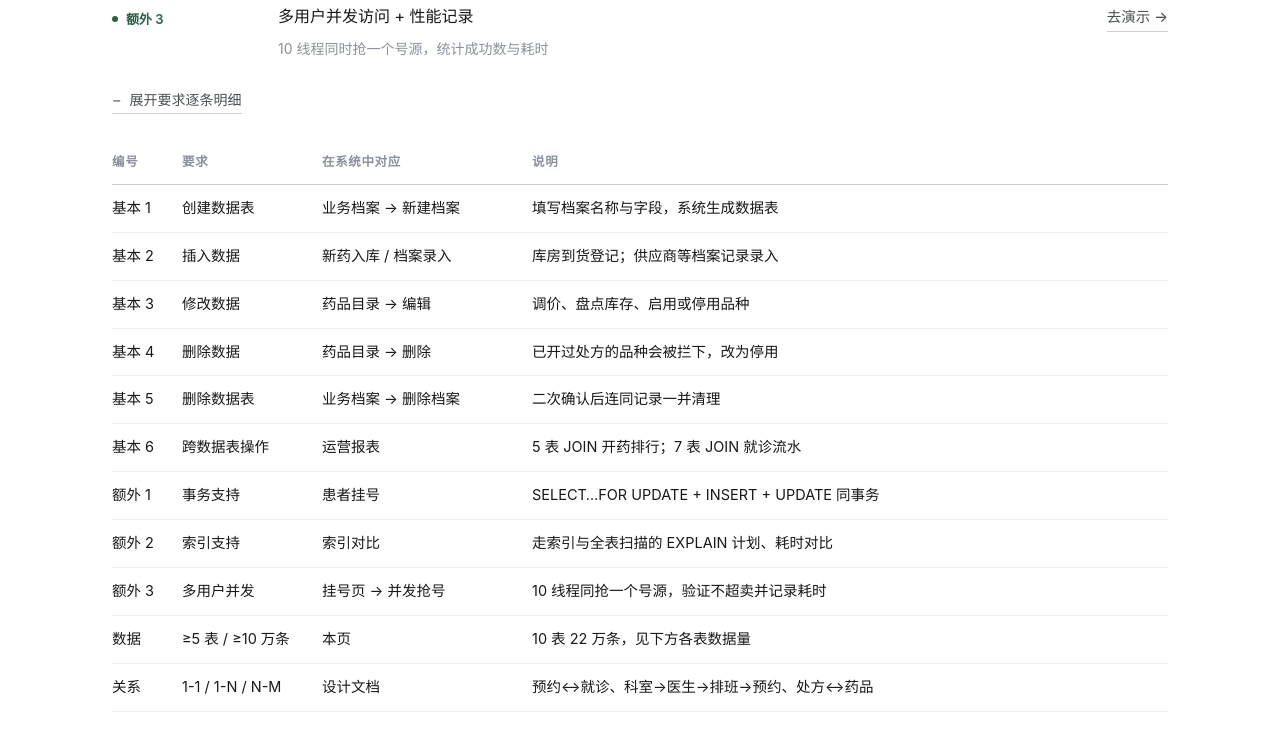
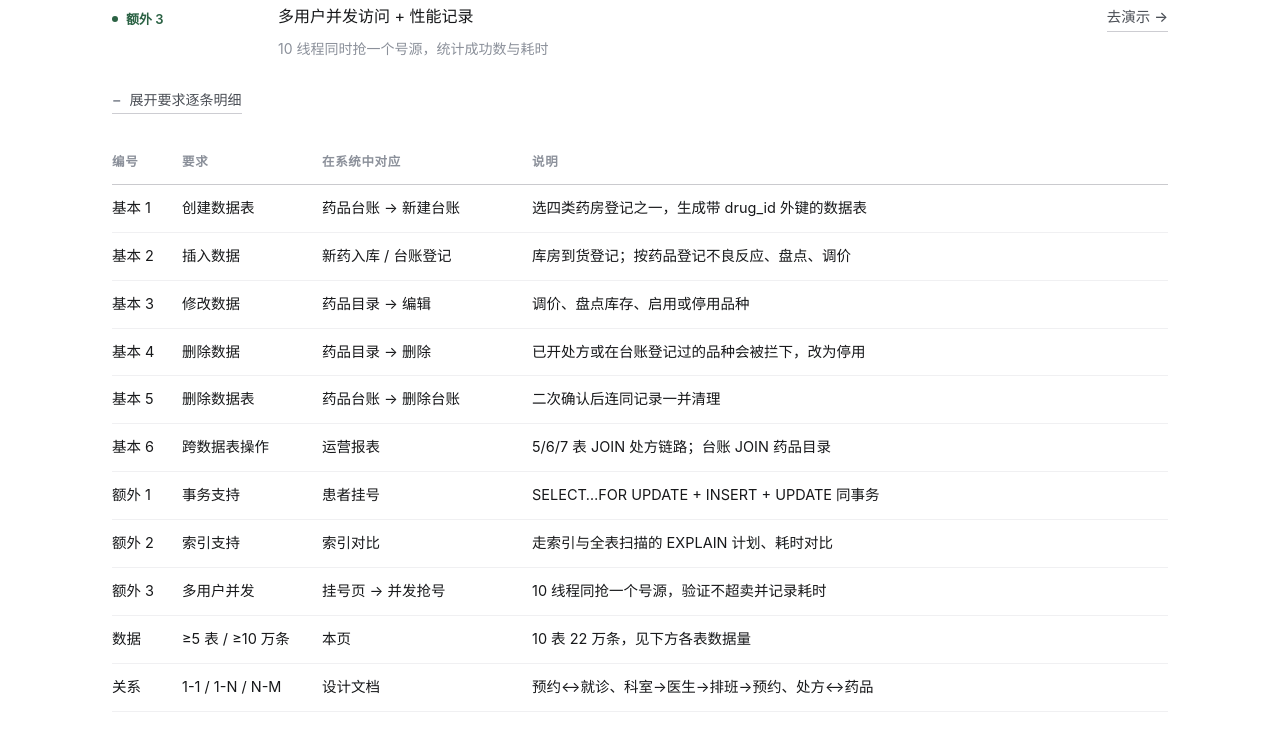
Before and after one commit to Dark-Urge-Love/Database-Systems-Course-Project, a Flask app: page / in a window 1280 px wide, after a click on "展开要求逐条明细". Shown: the part 797-1549 px from the top of the page. Run offline with Flask 3, Linux system fonts and the light colour scheme; data that the repository does not hold is empty; parts of the project's set-up code (start-up, migrations or seed data) failed here and were passed over.

Commit message:
创建数据表与跨表操作都落到药品上：业务档案改为药品台账，建表自动挂 drug_id 外键、四类医药模板一键带字段、录入先选药；新增药品消耗排行(6表JOIN)与药品台账总览(台账JOIN药品)两张报表；药品被台账引用时禁止删除

```diff
--- a/作业1_智慧医疗门诊预约系统/webapp/dao.py
+++ b/作业1_智慧医疗门诊预约系统/webapp/dao.py
@@ -128,6 +128,26 @@ def report_doctor_revenue(limit=10):
     )
 
 
+def report_drug_consume(limit=15):
+    """药品消耗排行：按「科室 × 药品」统计开出的数量与金额。
+       prescription_item → prescription → visit → doctor → department → drug（6 表）"""
+    return query_all(
+        "SELECT dp.dept_name AS 科室, dr.drug_name AS 药品, dr.spec AS 规格, "
+        "SUM(i.quantity) AS 开药数量, "
+        "ROUND(SUM(i.quantity * i.unit_price), 2) AS 开药金额, "
+        "COUNT(DISTINCT pr.presc_id) AS 处方张数 "
+        "FROM prescription_item i "
+        "JOIN prescription pr ON i.presc_id = pr.presc_id "
+        "JOIN visit v ON pr.visit_id = v.visit_id "
+        "JOIN doctor d ON v.doctor_id = d.doctor_id "
+        "JOIN department dp ON d.dept_id = dp.dept_id "
+        "JOIN drug dr ON i.drug_id = dr.drug_id "
+        "GROUP BY dp.dept_id, dp.dept_name, dr.drug_id, dr.drug_name, dr.spec "
+        "ORDER BY 开药金额 DESC LIMIT %s",
+        [limit],
+    )
+
+
 def report_patient_flow(patient_id, limit=20):
     """单个患者的完整就诊流水：patient + appointment + visit + prescription
        + prescription_item + drug + doctor（7 表 join）"""
--- a/作业1_智慧医疗门诊预约系统/webapp/static/style.css
+++ b/作业1_智慧医疗门诊预约系统/webapp/static/style.css
@@ -487,6 +487,27 @@ button.close {
 }
 button.close:hover { background: #f4f4f5; color: var(--ink); opacity: 1; }
 
+/* 台账模板选择：细线分隔，不用卡片 */
+.tpl-pick { margin: 8px 0 20px; }
+.tpl {
+  display: block; width: 100%; text-align: left;
+  padding: 9px 0; margin: 0; border: 0; border-top: 1px solid var(--rule);
+  background: none; border-radius: 0; font: inherit; cursor: pointer;
+}
+.tpl-pick .tpl:first-child { border-top: 0; }
+.tpl b {
+  display: block; font-size: 13.5px; font-weight: 600;
+  color: var(--ink-2); letter-spacing: -.01em;
+}
+.tpl span { font-size: 12px; color: var(--ink-3); }
+.tpl:hover { opacity: 1; }
+.tpl:hover b { color: var(--ink); }
+.tpl.on b { color: var(--green); }
+.tpl.on b::after {
+  content: " 已选"; font-weight: 400; font-size: 11px; color: var(--ink-3);
+  letter-spacing: 0;
+}
+
 /* 档案字段编辑行 */
 .field-row {
   display: grid; grid-template-columns: 1fr 104px 60px 26px;
--- a/作业1_智慧医疗门诊预约系统/webapp/templates/dashboard.html
+++ b/作业1_智慧医疗门诊预约系统/webapp/templates/dashboard.html
@@ -72,12 +72,12 @@
           <tr><th style="width:70px">编号</th><th style="width:140px">要求</th><th style="width:210px">在系统中对应</th><th>说明</th></tr>
         </thead>
         <tbody>
-          <tr><td>基本 1</td><td>创建数据表</td><td>业务档案 → 新建档案</td><td>填写档案名称与字段，系统生成数据表</td></tr>
-          <tr><td>基本 2</td><td>插入数据</td><td>新药入库 / 档案录入</td><td>库房到货登记；供应商等档案记录录入</td></tr>
+          <tr><td>基本 1</td><td>创建数据表</td><td>药品台账 → 新建台账</td><td>选四类药房登记之一，生成带 drug_id 外键的数据表</td></tr>
+          <tr><td>基本 2</td><td>插入数据</td><td>新药入库 / 台账登记</td><td>库房到货登记；按药品登记不良反应、盘点、调价</td></tr>
           <tr><td>基本 3</td><td>修改数据</td><td>药品目录 → 编辑</td><td>调价、盘点库存、启用或停用品种</td></tr>
-          <tr><td>基本 4</td><td>删除数据</td><td>药品目录 → 删除</td><td>已开过处方的品种会被拦下，改为停用</td></tr>
-          <tr><td>基本 5</td><td>删除数据表</td><td>业务档案 → 删除档案</td><td>二次确认后连同记录一并清理</td></tr>
-          <tr><td>基本 6</td><td>跨数据表操作</td><td>运营报表</td><td>5 表 JOIN 开药排行；7 表 JOIN 就诊流水</td></tr>
+          <tr><td>基本 4</td><td>删除数据</td><td>药品目录 → 删除</td><td>已开处方或在台账登记过的品种会被拦下，改为停用</td></tr>
+          <tr><td>基本 5</td><td>删除数据表</td><td>药品台账 → 删除台账</td><td>二次确认后连同记录一并清理</td></tr>
+          <tr><td>基本 6</td><td>跨数据表操作</td><td>运营报表</td><td>5/6/7 表 JOIN 处方链路；台账 JOIN 药品目录</td></tr>
           <tr><td>额外 1</td><td>事务支持</td><td>患者挂号</td><td>SELECT…FOR UPDATE + INSERT + UPDATE 同事务</td></tr>
           <tr><td>额外 2</td><td>索引支持</td><td>索引对比</td><td>走索引与全表扫描的 EXPLAIN 计划、耗时对比</td></tr>
           <tr><td>额外 3</td><td>多用户并发</td><td>挂号页 → 并发抢号</td><td>10 线程同抢一个号源，验证不超卖并记录耗时</td></tr>
--- a/作业1_智慧医疗门诊预约系统/webapp/views.py
+++ b/作业1_智慧医疗门诊预约系统/webapp/views.py
@@ -186,11 +186,11 @@ def api_concurrency_demo():
 # 标识符无法参数化，统一走正则白名单校验；值全部 %s 参数化传入。
 # =====================================================================
 _IDENT = re.compile(r"^[A-Za-z_][A-Za-z0-9_]{0,63}$")
-_ARCHIVE_PREFIX = "archive_"
+_ARCHIVE_PREFIX = "ledger_"
 CORE_TABLES = {"department", "doctor", "patient", "schedule", "appointment",
                "visit", "prescription", "drug", "prescription_item", "payment"}
 
-# 业务档案可选的字段类型：key → (界面文案, 物理类型)
+# 药品台账可选的字段类型：key → (界面文案, 物理类型)
 ARCHIVE_TYPES = {
     "text":  ("文本", "VARCHAR(100)"),
     "long":  ("长文本", "VARCHAR(255)"),
@@ -198,6 +198,42 @@ ARCHIVE_TYPES = {
     "money": ("金额", "DECIMAL(10,2)"),
     "date":  ("日期", "DATE"),
 }
+
+# 台账模板：药房里真实在用的四类登记，建表时一键带出字段
+LEDGER_TEMPLATES = [
+    {"key": "adr", "name": "药品不良反应登记",
+     "note": "患者用药后出现的不良反应与处理",
+     "fields": [
+         {"label": "反应表现", "type": "long", "required": True},
+         {"label": "发生日期", "type": "date", "required": True},
+         {"label": "严重程度", "type": "text"},
+         {"label": "处理措施", "type": "long"},
+     ]},
+    {"key": "stock", "name": "药品库存盘点",
+     "note": "账面数量与实盘数量对照，核对损耗",
+     "fields": [
+         {"label": "盘点日期", "type": "date", "required": True},
+         {"label": "账面数量", "type": "int", "required": True},
+         {"label": "实盘数量", "type": "int", "required": True},
+         {"label": "盘点人", "type": "text"},
+     ]},
+    {"key": "price", "name": "药品调价记录",
+     "note": "每次调价留痕，方便追溯价格变动",
+     "fields": [
+         {"label": "调整日期", "type": "date", "required": True},
+         {"label": "原单价", "type": "money", "required": True},
+         {"label": "新单价", "type": "money", "required": True},
+         {"label": "调整原因", "type": "text"},
+     ]},
+    {"key": "cold", "name": "冷链温控记录",
+     "note": "需冷藏药品的每日温度登记",
+     "fields": [
+         {"label": "记录日期", "type": "date", "required": True},
+         {"label": "温度（℃）", "type": "money", "required": True},
+         {"label": "记录时段", "type": "text"},
+         {"label": "是否超标", "type": "text"},
+     ]},
+]
 
 
 def _check_ident(name):
@@ -379,6 +415,16 @@ def api_drug_delete(drug_id):
             if used:
                 return _err("「%s」已产生 %d 条处方记录，不能删除。"
                             "如不再使用，请在编辑中把状态改为停用。" % (row["drug_name"], used))
+            # 台账通过外键指向 drug，登记过的药品同样不能删（这里提前给出可读提示）
+            ledgers = []
+            for t in _ledger_tables(cur):
+                cur.execute("SELECT COUNT(*) AS c FROM `%s` WHERE drug_id = %%s" % t, (drug_id,))
+                if cur.fetchone()["c"]:
+                    ledgers.append(_archive_meta(cur, t)["name"])
+            if ledgers:
+                return _err("「%s」已在台账「%s」中登记，不能删除。"
+                            "如不再使用，请在编辑中把状态改为停用。"
+                            % (row["drug_name"], "、".join(ledgers)))
             cur.execute("DELETE FROM drug WHERE drug_id = %s", (drug_id,))
         return _ok({"message": "已从药品目录删除：%s" % row["drug_name"],
                     "sql": "DELETE FROM drug WHERE drug_id = %s"})
@@ -387,19 +433,20 @@ def api_drug_delete(drug_id):
 
 
 # ---------------------------------------------------------------------
-# 业务档案：新建档案（CREATE TABLE）/ 录入记录（INSERT）/ 删除档案（DROP TABLE）
+# 药品台账：新建台账（CREATE TABLE + 外键）/ 录入记录（INSERT）/ 删除台账（DROP TABLE）
+# 每张台账都带 drug_id 外键指向药品目录，录入时先选药，台账永远是药品的子表。
 # ---------------------------------------------------------------------
 def _archive_meta(cur, table):
-    """读取档案的业务定义：档案名与字段名都来自数据表的注释。"""
+    """读取台账的业务定义：台账名与字段名都来自数据表的注释。"""
     _check_ident(table)
     if not table.startswith(_ARCHIVE_PREFIX):
-        raise BizError("该档案不存在")
+        raise BizError("该台账不存在")
     cur.execute(
         "SELECT table_comment FROM information_schema.tables "
         "WHERE table_schema = DATABASE() AND table_name = %s", (table,))
     head = cur.fetchone()
     if not head:
-        raise BizError("该档案不存在")
+        raise BizError("该台账不存在")
     cur.execute(
         "SELECT column_name, column_type, column_comment, is_nullable "
         "FROM information_schema.columns "
@@ -408,7 +455,7 @@ def _archive_meta(cur, table):
     fields = []
     for r in cur.fetchall():
         name = r.get("COLUMN_NAME") or r.get("column_name")
-        if name in ("id", "created_at"):
+        if name in ("id", "drug_id", "created_at"):
             continue
         fields.append({
             "key": name,
@@ -420,23 +467,33 @@ def _archive_meta(cur, table):
             "fields": fields}
 
 
+def _ledger_tables(cur):
+    cur.execute(
+        "SELECT table_name FROM information_schema.tables "
+        "WHERE table_schema = DATABASE() AND table_name LIKE 'ledger\\_%' "
+        "ORDER BY create_time DESC")
+    return [r.get("TABLE_NAME") or r.get("table_name") for r in cur.fetchall()]
+
+
 @bp.route("/api/archives")
 def api_archives():
     try:
         with get_cursor() as cur:
-            cur.execute(
-                "SELECT table_name, table_comment FROM information_schema.tables "
-                "WHERE table_schema = DATABASE() AND table_name LIKE 'archive\\_%' "
-                "ORDER BY create_time DESC")
             items = []
-            for r in cur.fetchall():
-                t = r.get("TABLE_NAME") or r.get("table_name")
+            for t in _ledger_tables(cur):
                 meta = _archive_meta(cur, t)
-                cur.execute("SELECT COUNT(*) AS c FROM `%s`" % t)
-                meta["count"] = cur.fetchone()["c"]
+                cur.execute("SELECT COUNT(*) AS c, COUNT(DISTINCT drug_id) AS d "
+                            "FROM `%s`" % t)
+                row = cur.fetchone()
+                meta["count"] = row["c"]
+                meta["drug_count"] = row["d"]
                 items.append(meta)
-        return _ok({"items": items, "types": [
-            {"key": k, "label": v[0]} for k, v in ARCHIVE_TYPES.items()]})
+            # 台账录入时只能从药品目录里选，这里一次性把候选带过去
+            cur.execute("SELECT drug_id AS id, drug_name AS name, spec, unit "
+                        "FROM drug WHERE status = 1 ORDER BY drug_name")
+            drugs = cur.fetchall()
+        return _ok({"items": items, "drugs": drugs, "templates": LEDGER_TEMPLATES,
+                    "types": [{"key": k, "label": v[0]} for k, v in ARCHIVE_TYPES.items()]})
     except BizError as e:
         return _err(str(e))
     except pymysql.MySQLError as e:
@@ -448,14 +505,14 @@ def api_archive_create():
     body = request.get_json(silent=True) or {}
     name = (body.get("name") or "").strip()
     if not name:
-        return _err("请填写档案名称")
+        return _err("请填写台账名称")
     if len(name) > 30:
-        return _err("档案名称不能超过 30 字")
+        return _err("台账名称不能超过 30 字")
     raw_fields = body.get("fields") or []
     if not 1 <= len(raw_fields) <= 8:
         return _err("请设置 1~8 个字段")
 
-    cols, labels, seen = [], [], set()
+    cols, seen = [], set()
     for i, f in enumerate(raw_fields, start=1):
         label = (f.get("label") or "").strip()
         if not label:
@@ -470,22 +527,28 @@ def api_archive_create():
             return _err("字段「%s」的类型不支持" % label)
         cols.append("f%d %s%s COMMENT '%s'" % (
             i, t[1], " NOT NULL" if f.get("required") else "", label))
-        labels.append(label)
 
     table = _ARCHIVE_PREFIX + uuid.uuid4().hex[:10]
-    sql = ("CREATE TABLE `%s` (id INT AUTO_INCREMENT PRIMARY KEY, %s, "
-           "created_at DATETIME NOT NULL DEFAULT CURRENT_TIMESTAMP) "
-           "ENGINE=InnoDB DEFAULT CHARSET=utf8mb4 COMMENT='%s'"
-           % (table, ", ".join(cols), name))
+    # drug_id 是台账与药品目录的关联列，建表时自动带上并建外键，
+    # 台账因此永远是 drug 的子表：录入必须先选药，药品被引用时也删不掉。
+    sql = ("CREATE TABLE `%s` (\n"
+           "  id INT AUTO_INCREMENT PRIMARY KEY,\n"
+           "  drug_id INT NOT NULL COMMENT '药品ID',\n"
+           "  %s,\n"
+           "  created_at DATETIME NOT NULL DEFAULT CURRENT_TIMESTAMP,\n"
+           "  KEY `idx_%s_drug` (drug_id),\n"
+           "  CONSTRAINT `fk_%s_drug` FOREIGN KEY (drug_id) REFERENCES drug (drug_id)\n"
+           ") ENGINE=InnoDB DEFAULT CHARSET=utf8mb4 COMMENT='%s'"
+           % (table, ",\n  ".join(cols), table, table, name))
     try:
         with get_cursor(commit=True) as cur:
             cur.execute(
                 "SELECT 1 FROM information_schema.tables "
                 "WHERE table_schema = DATABASE() AND table_comment = %s LIMIT 1", (name,))
             if cur.fetchone():
-                return _err("已存在同名业务档案：%s" % name)
+                return _err("已存在同名药品台账：%s" % name)
             cur.execute(sql)
-        return _ok({"table": table, "name": name, "message": "业务档案「%s」已启用" % name,
+        return _ok({"table": table, "name": name, "message": "药品台账「%s」已启用" % name,
                     "sql": sql})
     except pymysql.MySQLError as e:
         return _err(_friendly(e))
@@ -496,9 +559,16 @@ def api_archive_records(table):
     try:
         with get_cursor() as cur:
             meta = _archive_meta(cur, table)
-            cur.execute("SELECT * FROM `%s` ORDER BY id DESC LIMIT 50" % table)
+            # 台账只存 drug_id，界面要显示药名，所以这里 JOIN 药品目录
+            cur.execute(
+                "SELECT l.*, g.drug_name AS `__drug`, g.spec AS `__spec` "
+                "FROM `%s` l JOIN drug g ON g.drug_id = l.drug_id "
+                "ORDER BY l.id DESC LIMIT 50" % table)
             rows = [_fmt_row(r) for r in cur.fetchall()]
-        return _ok({"meta": meta, "rows": rows})
+        return _ok({"meta": meta, "rows": rows,
+                    "sql": "SELECT l.*, g.drug_name, g.spec FROM `%s` l "
+                           "JOIN drug g ON g.drug_id = l.drug_id "
+                           "ORDER BY l.id DESC LIMIT 50" % table})
     except BizError as e:
         return _err(str(e))
     except pymysql.MySQLError as e:
@@ -512,7 +582,15 @@ def api_archive_insert(table):
     try:
         with get_cursor(commit=True) as cur:
             meta = _archive_meta(cur, table)
-            keys, args = [], []
+            try:
+                drug_id = int(body.get("drug_id"))
+            except (TypeError, ValueError):
+                return _err("请先选择这条记录对应的药品")
+            cur.execute("SELECT drug_name FROM drug WHERE drug_id = %s", (drug_id,))
+            drug = cur.fetchone()
+            if not drug:
+                return _err("选择的药品已不存在，请刷新后重试")
+            keys, args = ["drug_id"], [drug_id]
             for f in meta["fields"]:
                 v = values.get(f["key"])
                 if isinstance(v, str):
@@ -527,7 +605,7 @@ def api_archive_insert(table):
                    % (table, ", ".join("`%s`" % k for k in keys),
                       ", ".join(["%s"] * len(keys))))
             cur.execute(sql, args)
-        return _ok({"message": "已录入 1 条记录", "sql": sql})
+        return _ok({"message": "已为「%s」登记 1 条台账记录" % drug["drug_name"], "sql": sql})
     except BizError as e:
         return _err(str(e))
     except pymysql.MySQLError as e:
@@ -542,10 +620,10 @@ def api_archive_drop(table):
             cur.execute("SELECT COUNT(*) AS c FROM `%s`" % table)
             n = cur.fetchone()["c"]
             if n and not (request.get_json(silent=True) or {}).get("force"):
-                return _err("该档案下还有 %d 条记录，确认要连同记录一起删除吗？" % n,
+                return _err("该台账下还有 %d 条记录，确认要连同记录一起删除吗？" % n,
                             need_confirm=True, count=n)
             cur.execute("DROP TABLE `%s`" % table)
-        return _ok({"message": "业务档案「%s」已删除" % meta["name"],
+        return _ok({"message": "药品台账「%s」已删除" % meta["name"],
                     "sql": "DROP TABLE `%s`" % table})
     except BizError as e:
         return _err(str(e))
@@ -559,18 +637,49 @@ def ops_page():
 
 
 # =====================================================================
-# 跨数据表操作：两张固定 JOIN 报表（只读）
+# 跨数据表操作：四张只读 JOIN 报表，其中三张以药品为中心
 # =====================================================================
 REPORTS = {
     "doctor_revenue": {
         "name": "医生开药金额 Top10（5 表 JOIN）",
         "desc": "prescription_item → prescription → visit → doctor → department",
     },
+    "drug_consume": {
+        "name": "药品消耗排行（6 表 JOIN）",
+        "desc": "prescription_item → prescription → visit → doctor → department → drug",
+    },
+    "drug_ledger": {
+        "name": "药品台账总览（台账 JOIN 药品）",
+        "desc": "ledger_xxx → drug",
+    },
     "patient_flow": {
         "name": "患者完整就诊流水（7 表 JOIN）",
         "desc": "appointment → patient → schedule → doctor → department → visit → prescription_item → drug",
     },
 }
+
+
+def _report_drug_ledger(cur, table):
+    """台账里只存 drug_id，这里 JOIN 药品目录把编码翻译成药名，
+    并顺带统计本台账覆盖了多少种药。"""
+    tables = _ledger_tables(cur)
+    if not tables:
+        return [], [], True
+    table = table if table in tables else tables[0]
+    meta = _archive_meta(cur, table)
+    cols = ", ".join("l.`%s`" % f["key"] for f in meta["fields"])
+    cur.execute(
+        "SELECT g.drug_name AS 药品, g.spec AS 规格, g.manufacturer AS 生产厂家, "
+        "%s, l.created_at AS 录入时间 "
+        "FROM `%s` l JOIN drug g ON g.drug_id = l.drug_id "
+        "ORDER BY l.id DESC LIMIT 30" % (cols, table))
+    rows = [_fmt_row(r) for r in cur.fetchall()]
+    # 用业务字段名替换 f1/f2，界面直接可读
+    rename = {f["key"]: f["label"] for f in meta["fields"]}
+    fixed = []
+    for r in rows:
+        fixed.append({rename.get(k, k): v for k, v in r.items()})
+    return fixed, list(fixed[0].keys()) if fixed else [], False
 
 
 @bp.route("/api/report", methods=["POST"])
@@ -580,14 +689,23 @@ def api_report():
     if name not in REPORTS:
         return _err("未知报表")
     try:
+        empty = False
         if name == "doctor_revenue":
             rows = dao.report_doctor_revenue(10)
+        elif name == "drug_consume":
+            rows = dao.report_drug_consume(15)
+        elif name == "drug_ledger":
+            with get_cursor() as cur:
+                rows, cols, empty = _report_drug_ledger(cur, (body.get("table") or "").strip())
+            return _ok({"rows": rows, "columns": cols, "count": len(rows), "empty": empty})
         else:
             pid = int(body.get("patient_id") or 1)
             rows = dao.report_patient_flow(pid, 20)
         return _ok({"rows": [_fmt_row(r) for r in rows],
                     "columns": list(rows[0].keys()) if rows else [],
                     "count": len(rows)})
+    except BizError as e:
+        return _err(str(e))
     except pymysql.MySQLError as e:
         return _err(_friendly(e))
 
```
Also changed, not shown: 作业1_智慧医疗门诊预约系统/03_客户端运行说明.md (+4 -4 lines), 作业1_智慧医疗门诊预约系统/tools/selfcheck_api.py (+44 -15 lines), 作业1_智慧医疗门诊预约系统/webapp/templates/ops.html (+146 -37 lines), 4 other files.
